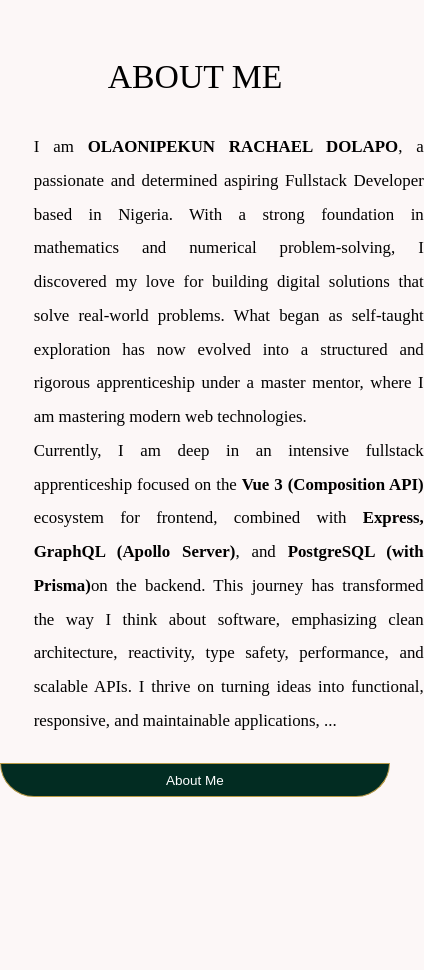
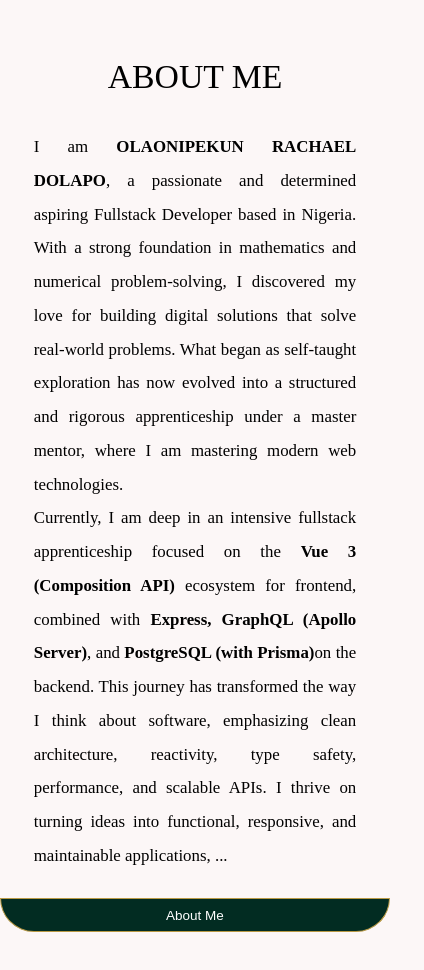
Before and after one commit to Lovethrech/my-main-portfolio, a Vue app: page / in a window 390 px wide. Shown: the part 860-1830 px from the top of the page, 424 px wide, since content can reach past the window. Before the commit the page ends 1708 px from the top, so only its background shows below. Built offline with nearby package versions, Linux system fonts and the light colour scheme.

Commit message:
working on the home-about components.

```diff
--- a/src/components/home/about/HomeAboutDesc.vue
+++ b/src/components/home/about/HomeAboutDesc.vue
@@ -40,7 +40,7 @@ const btnDescLink=ref("/about");
 
 @media screen and (max-width: 1024px){
     .home-about-desc{
-        margin: 0 4vh;
+        padding: 0 4vh;
     }
 }
 </style>
```
